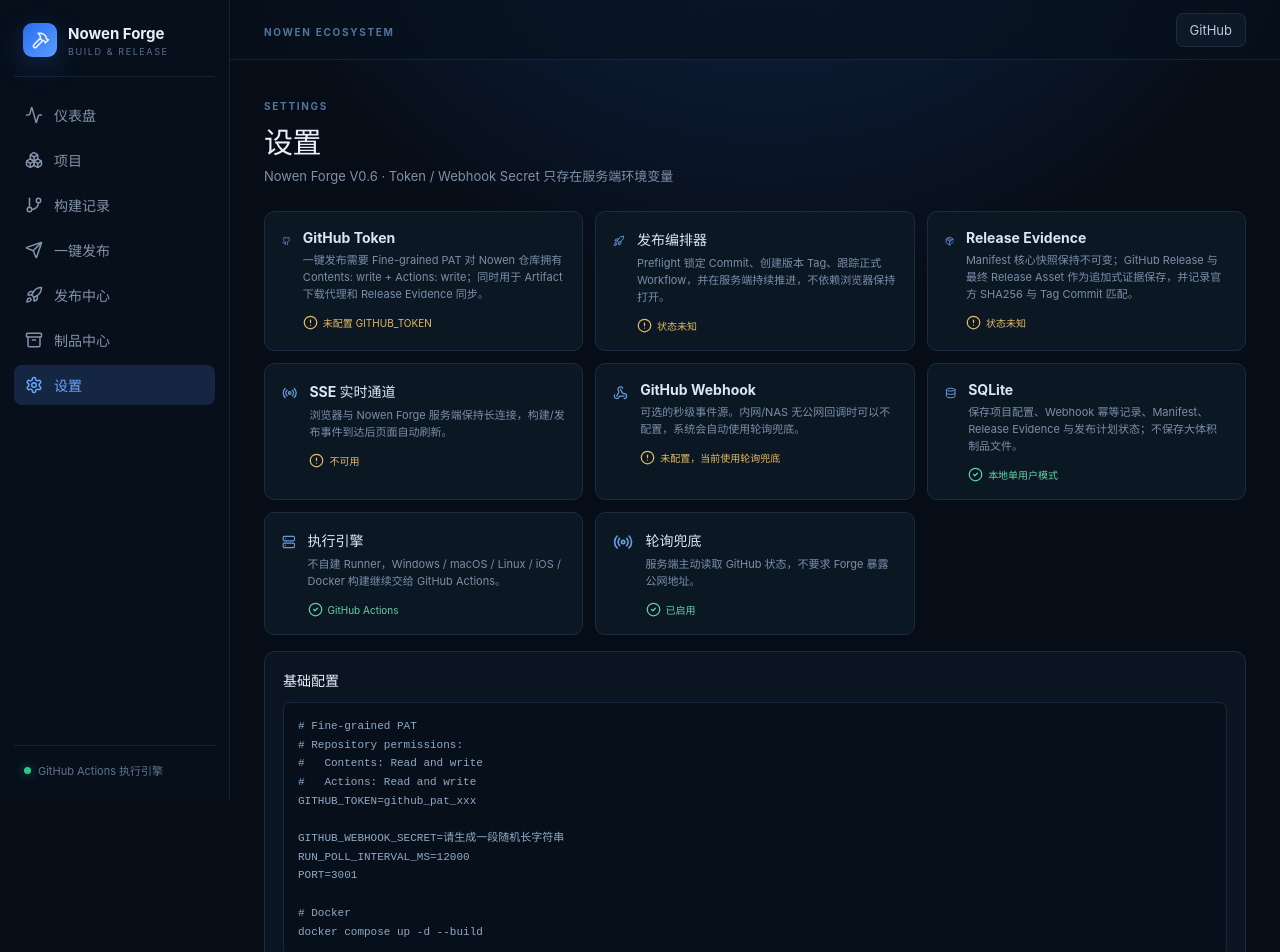
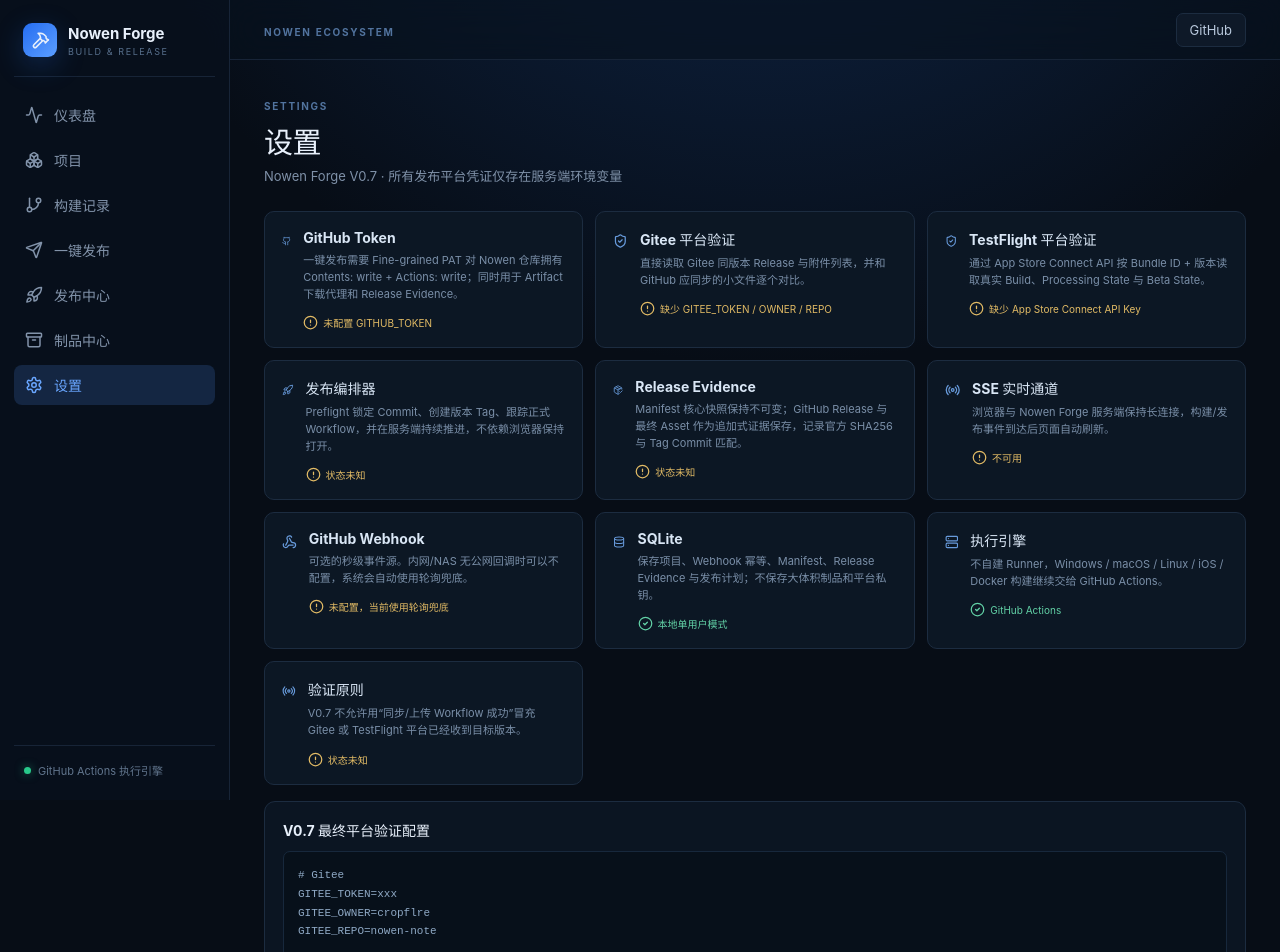
Before and after one commit to cropflre/nowen-forge, a React (Vite) app in the folder apps/web/: page /settings in a window 1280 px wide. Shown: the top 952 px of the page. Built offline with nearby package versions, Linux system fonts and the light colour scheme; no server answers.

Commit message:
feat: show final platform verification readiness

```diff
--- a/apps/web/src/pages/SettingsPage.tsx
+++ b/apps/web/src/pages/SettingsPage.tsx
@@ -1,26 +1,18 @@
 import { useEffect, useMemo, useState } from 'react';
-import { CheckCircle2, CircleAlert, Database, Github, PackageCheck, Radio, Rocket, Server, Webhook } from 'lucide-react';
+import { CheckCircle2, CircleAlert, Database, Github, PackageCheck, Radio, Rocket, Server, ShieldCheck, Webhook } from 'lucide-react';
 import { api } from '../api';
 
 type Health = {
   ok: boolean;
   githubConfigured: boolean;
   version?: string;
-  realtime?: {
-    sse: boolean;
-    webhookConfigured: boolean;
-    pollIntervalMs: number;
-  };
-  manifests?: {
-    immutable: boolean;
-    githubArtifactDigest: boolean;
-    githubReleaseAssetDigest?: boolean;
-    appendOnlyReleaseEvidence?: boolean;
-  };
-  releaseOrchestrator?: {
-    enabled: boolean;
-    persistent: boolean;
-    tagPreflight: boolean;
+  realtime?: { sse: boolean; webhookConfigured: boolean; pollIntervalMs: number };
+  manifests?: { immutable: boolean; githubArtifactDigest: boolean; githubReleaseAssetDigest?: boolean; appendOnlyReleaseEvidence?: boolean };
+  releaseOrchestrator?: { enabled: boolean; persistent: boolean; tagPreflight: boolean };
+  platformVerification?: {
+    giteeConfigured: boolean;
+    appStoreConnectConfigured: boolean;
+    workflowFallbackAsSuccess: boolean;
   };
 };
 
@@ -30,19 +22,22 @@
   const webhookUrl = useMemo(() => `${window.location.origin}/api/webhooks/github`, []);
   const pollSeconds = health?.realtime ? Math.round(health.realtime.pollIntervalMs / 1000) : null;
 
-  return <section><div className="page-head"><div><span className="eyebrow">SETTINGS</span><h1>设置</h1><p>Nowen Forge {health?.version || 'V0.6'} · Token / Webhook Secret 只存在服务端环境变量</p></div></div>
+  return <section><div className="page-head"><div><span className="eyebrow">SETTINGS</span><h1>设置</h1><p>Nowen Forge {health?.version || 'V0.7'} · 所有发布平台凭证仅存在服务端环境变量</p></div></div>
     <div className="settings-grid">
-      <div className="setting-card"><Github /><div><h3>GitHub Token</h3><p>一键发布需要 Fine-grained PAT 对 Nowen 仓库拥有 Contents: write + Actions: write；同时用于 Artifact 下载代理和 Release Evidence 同步。</p>{health?.githubConfigured ? <span className="setting-ok"><CheckCircle2 size={15} />已配置</span> : <span className="setting-warn"><CircleAlert size={15} />未配置 GITHUB_TOKEN</span>}</div></div>
+      <div className="setting-card"><Github /><div><h3>GitHub Token</h3><p>一键发布需要 Fine-grained PAT 对 Nowen 仓库拥有 Contents: write + Actions: write；同时用于 Artifact 下载代理和 Release Evidence。</p>{health?.githubConfigured ? <span className="setting-ok"><CheckCircle2 size={15} />已配置</span> : <span className="setting-warn"><CircleAlert size={15} />未配置 GITHUB_TOKEN</span>}</div></div>
+      <div className="setting-card"><ShieldCheck /><div><h3>Gitee 平台验证</h3><p>直接读取 Gitee 同版本 Release 与附件列表，并和 GitHub 应同步的小文件逐个对比。</p>{health?.platformVerification?.giteeConfigured ? <span className="setting-ok"><CheckCircle2 size={15} />Gitee API 已配置</span> : <span className="setting-warn"><CircleAlert size={15} />缺少 GITEE_TOKEN / OWNER / REPO</span>}</div></div>
+      <div className="setting-card"><ShieldCheck /><div><h3>TestFlight 平台验证</h3><p>通过 App Store Connect API 按 Bundle ID + 版本读取真实 Build、Processing State 与 Beta State。</p>{health?.platformVerification?.appStoreConnectConfigured ? <span className="setting-ok"><CheckCircle2 size={15} />App Store Connect 已配置</span> : <span className="setting-warn"><CircleAlert size={15} />缺少 App Store Connect API Key</span>}</div></div>
       <div className="setting-card"><Rocket /><div><h3>发布编排器</h3><p>Preflight 锁定 Commit、创建版本 Tag、跟踪正式 Workflow，并在服务端持续推进，不依赖浏览器保持打开。</p>{health?.releaseOrchestrator?.persistent ? <span className="setting-ok"><CheckCircle2 size={15} />持久编排已启用</span> : <span className="setting-warn"><CircleAlert size={15} />状态未知</span>}</div></div>
-      <div className="setting-card"><PackageCheck /><div><h3>Release Evidence</h3><p>Manifest 核心快照保持不可变；GitHub Release 与最终 Release Asset 作为追加式证据保存，并记录官方 SHA256 与 Tag Commit 匹配。</p>{health?.manifests?.githubReleaseAssetDigest ? <span className="setting-ok"><CheckCircle2 size={15} />最终发行证据已启用</span> : <span className="setting-warn"><CircleAlert size={15} />状态未知</span>}</div></div>
+      <div className="setting-card"><PackageCheck /><div><h3>Release Evidence</h3><p>Manifest 核心快照保持不可变；GitHub Release 与最终 Asset 作为追加式证据保存，记录官方 SHA256 与 Tag Commit 匹配。</p>{health?.manifests?.githubReleaseAssetDigest ? <span className="setting-ok"><CheckCircle2 size={15} />最终发行证据已启用</span> : <span className="setting-warn"><CircleAlert size={15} />状态未知</span>}</div></div>
       <div className="setting-card"><Radio /><div><h3>SSE 实时通道</h3><p>浏览器与 Nowen Forge 服务端保持长连接，构建/发布事件到达后页面自动刷新。</p>{health?.realtime?.sse ? <span className="setting-ok"><CheckCircle2 size={15} />已启用</span> : <span className="setting-warn"><CircleAlert size={15} />不可用</span>}</div></div>
       <div className="setting-card"><Webhook /><div><h3>GitHub Webhook</h3><p>可选的秒级事件源。内网/NAS 无公网回调时可以不配置，系统会自动使用轮询兜底。</p>{health?.realtime?.webhookConfigured ? <span className="setting-ok"><CheckCircle2 size={15} />Secret 已配置</span> : <span className="setting-warn"><CircleAlert size={15} />未配置，当前使用轮询兜底</span>}</div></div>
-      <div className="setting-card"><Database /><div><h3>SQLite</h3><p>保存项目配置、Webhook 幂等记录、Manifest、Release Evidence 与发布计划状态；不保存大体积制品文件。</p><span className="setting-ok"><CheckCircle2 size={15} />本地单用户模式</span></div></div>
+      <div className="setting-card"><Database /><div><h3>SQLite</h3><p>保存项目、Webhook 幂等、Manifest、Release Evidence 与发布计划；不保存大体积制品和平台私钥。</p><span className="setting-ok"><CheckCircle2 size={15} />本地单用户模式</span></div></div>
       <div className="setting-card"><Server /><div><h3>执行引擎</h3><p>不自建 Runner，Windows / macOS / Linux / iOS / Docker 构建继续交给 GitHub Actions。</p><span className="setting-ok"><CheckCircle2 size={15} />GitHub Actions</span></div></div>
-      <div className="setting-card"><Radio /><div><h3>轮询兜底</h3><p>服务端主动读取 GitHub 状态，不要求 Forge 暴露公网地址。</p><span className="setting-ok"><CheckCircle2 size={15} />{pollSeconds ? `每 ${pollSeconds} 秒同步` : '已启用'}</span></div></div>
+      <div className="setting-card"><Radio /><div><h3>验证原则</h3><p>V0.7 不允许用“同步/上传 Workflow 成功”冒充 Gitee 或 TestFlight 平台已经收到目标版本。</p>{health?.platformVerification?.workflowFallbackAsSuccess === false ? <span className="setting-ok"><CheckCircle2 size={15} />严格平台证据模式</span> : <span className="setting-warn"><CircleAlert size={15} />状态未知</span>}</div></div>
     </div>
 
-    <div className="panel docs"><h2>基础配置</h2><pre>{`# Fine-grained PAT\n# Repository permissions:\n#   Contents: Read and write\n#   Actions: Read and write\nGITHUB_TOKEN=github_pat_xxx\n\nGITHUB_WEBHOOK_SECRET=请生成一段随机长字符串\nRUN_POLL_INTERVAL_MS=12000\nPORT=3001\n\n# Docker\ndocker compose up -d --build`}</pre></div>
+    <div className="panel docs"><h2>V0.7 最终平台验证配置</h2><pre>{`# Gitee\nGITEE_TOKEN=xxx\nGITEE_OWNER=cropflre\nGITEE_REPO=nowen-note\n\n# App Store Connect Team API Key\nAPPSTORE_ISSUER_ID=xxxxxxxx-xxxx-xxxx-xxxx-xxxxxxxxxxxx\nAPPSTORE_API_KEY_ID=XXXXXXXXXX\nAPPSTORE_API_PRIVATE_KEY=-----BEGIN PRIVATE KEY-----\\n...\\n-----END PRIVATE KEY-----\nAPPSTORE_BUNDLE_ID=com.nowen.note`}</pre></div>
+    <div className="panel docs"><h2>基础配置</h2><pre>{`GITHUB_TOKEN=github_pat_xxx\nGITHUB_WEBHOOK_SECRET=可选\nRUN_POLL_INTERVAL_MS=12000\nPORT=3001\n\n# Docker\ndocker compose up -d --build`}</pre></div>
     <div className="panel docs"><h2>可选：GitHub Webhook</h2><p className="muted">只有 Nowen Forge 有 GitHub 可访问的 HTTPS 地址时才需要配置。没有公网地址可以跳过。</p><pre>{`Payload URL\n${webhookUrl}\n\nContent type\napplication/json\n\nSecret\n与 GITHUB_WEBHOOK_SECRET 完全一致\n\n推荐事件\nWorkflow runs / Workflow jobs / Releases / Pushes`}</pre></div>
   </section>;
 }
```
